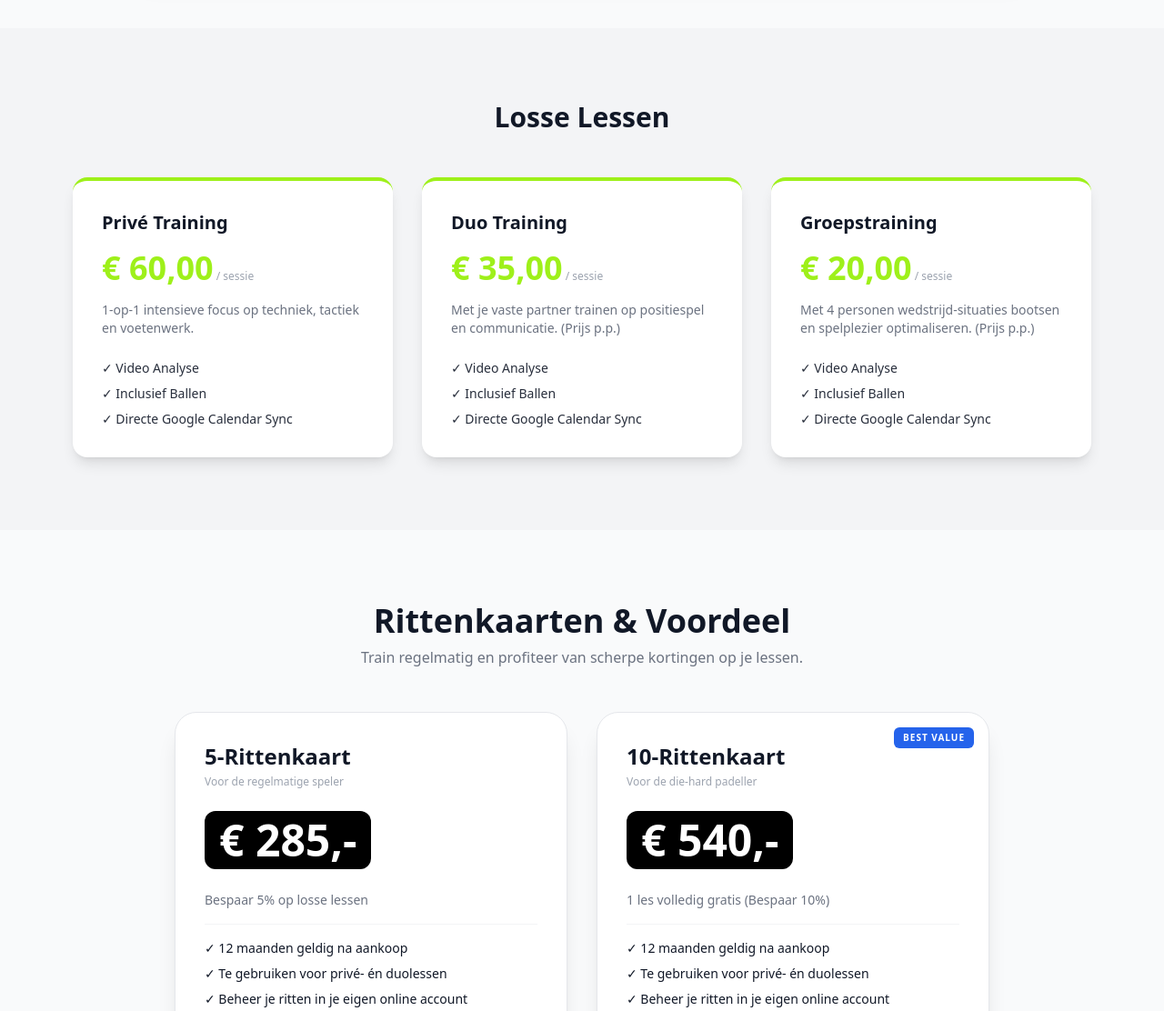
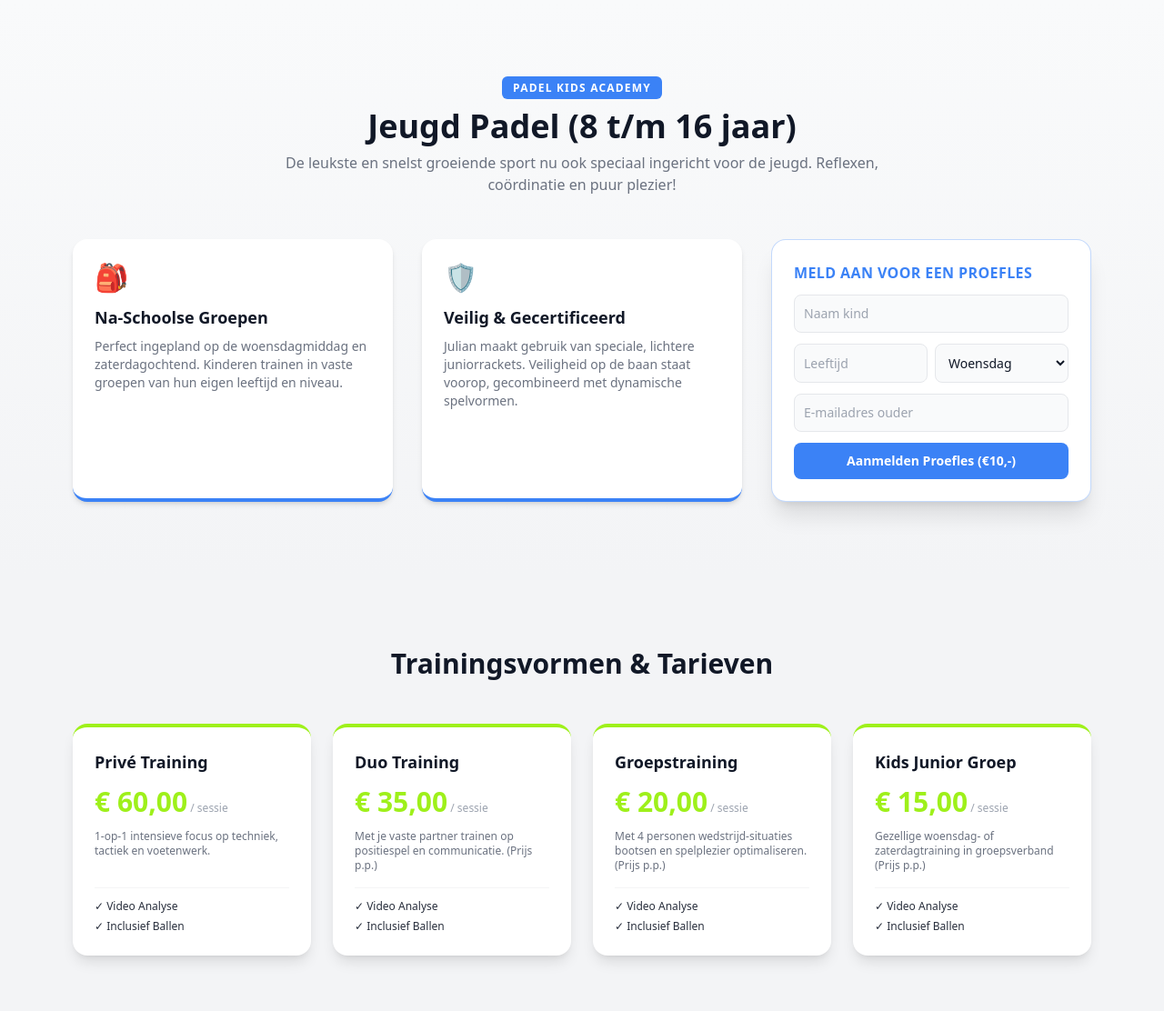
Before and after one commit to Kxlerrrr/julian-padel-website, a plain HTML site: page index.html in a window 1280 px wide. Shown: the part 1337-2449 px from the top of the page at 91% size. Drawn offline with nearby package versions, Linux system fonts and the light colour scheme.

Commit message:
Update index.html

```diff
--- a/index.html
+++ b/index.html
@@ -3,7 +3,7 @@
 <head>
     <meta charset="UTF-8">
     <meta name="viewport" content="width=device-width, initial-scale=1.0">
-    <title>Julian Padel | Professionele Padeltraining & Boekingen</title>
+    <title>Julian Padel | Professionele Padeltraining & Kids Academy</title>
     <!-- Tailwind CSS voor Modern & Responsive Design -->
     <script src="https://cdn.tailwindcss.com"></script>
     <script>
@@ -38,6 +38,7 @@
                     <div class="hidden md:flex space-x-6 font-medium text-sm lg:text-base">
                         <a href="#boeken" class="hover:text-padelGreen transition">{{ t('nav.book') }}</a>
                         <a href="#tarieven" class="hover:text-padelGreen transition">{{ t('nav.rates') }}</a>
+                        <a href="#kids" class="hover:text-padelGreen transition">Kids Academy</a>
                         <a href="#rittenkaarten" class="hover:text-padelGreen transition">Rittenkaarten</a>
                         <a href="#clinics" class="hover:text-padelGreen transition">Bedrijfsclinics</a>
                         <a href="#reviews" class="hover:text-padelGreen transition">{{ t('nav.reviews') }}</a>
@@ -71,7 +72,7 @@
                     Breng Jouw Padelspel Naar Het <span class="text-transparent bg-clip-text bg-gradient-to-r from-green-500 to-padelGreen">Hoogste Niveau</span>
                 </h1>
                 <p class="text-lg md:text-xl text-gray-600 dark:text-gray-400 max-w-2xl mx-auto mb-10">
-                    Professionele trainingen op maat voor beginners, gevorderden en competitie-spelers. Plan vandaag nog je sessie of kies voor een voordelige rittenkaart.
+                    Professionele trainingen op maat voor volwassenen én de sterren van de toekomst in onze Kids Academy. Plan vandaag nog je sessie.
                 </p>
                 <div class="flex justify-center gap-4">
                     <a href="#boeken" class="bg-padelGreen text-black font-bold px-8 py-4 rounded-xl shadow-lg hover:shadow-padelGreen/20 hover:-translate-y-0.5 transition duration-200">
@@ -155,19 +156,72 @@
             </div>
         </section>
 
+        <!-- JEUGD PADEL / "PADEL KIDS ACADEMY" -->
+        <section id="kids" class="bg-gradient-to-b from-transparent to-gray-100 dark:to-gray-800/30 py-20">
+            <div class="max-w-6xl mx-auto px-4">
+                <div class="text-center max-w-2xl mx-auto mb-12">
+                    <span class="bg-blue-500 text-white text-xs font-black uppercase tracking-widest px-3 py-1 rounded-md">Padel Kids Academy</span>
+                    <h2 class="text-3xl md:text-4xl font-black mt-3">Jeugd Padel (8 t/m 16 jaar)</h2>
+                    <p class="text-gray-500 dark:text-gray-400 mt-2">De leukste en snelst groeiende sport nu ook speciaal ingericht voor de jeugd. Reflexen, coördinatie en puur plezier!</p>
+                </div>
+
+                <div class="grid lg:grid-cols-3 gap-8 items-stretch">
+                    <!-- Voordelen Kaart 1 -->
+                    <div class="bg-white dark:bg-gray-800 p-6 rounded-2xl shadow-md border-b-4 border-blue-500 flex flex-col justify-between">
+                        <div>
+                            <div class="text-3xl mb-3">🎒</div>
+                            <h3 class="font-black text-lg mb-2">Na-Schoolse Groepen</h3>
+                            <p class="text-sm text-gray-500 dark:text-gray-300">Perfect ingepland op de woensdagmiddag en zaterdagochtend. Kinderen trainen in vaste groepen van hun eigen leeftijd en niveau.</p>
+                        </div>
+                    </div>
+                    <!-- Voordelen Kaart 2 -->
+                    <div class="bg-white dark:bg-gray-800 p-6 rounded-2xl shadow-md border-b-4 border-blue-500 flex flex-col justify-between">
+                        <div>
+                            <div class="text-3xl mb-3">🛡️</div>
+                            <h3 class="font-black text-lg mb-2">Veilig & Gecertificeerd</h3>
+                            <p class="text-sm text-gray-500 dark:text-gray-300">Julian maakt gebruik van speciale, lichtere juniorrackets. Veiligheid op de baan staat voorop, gecombineerd met dynamische spelvormen.</p>
+                        </div>
+                    </div>
+                    <!-- Proefles Formulier -->
+                    <div class="bg-white dark:bg-gray-800 p-6 rounded-2xl shadow-xl border border-blue-500/30 lg:row-span-1">
+                        <h3 class="font-black text-base text-blue-500 uppercase tracking-wide mb-3">Meld aan voor een Proefles</h3>
+                        <form @submit.prevent="handleKidsRegister" class="space-y-3">
+                            <div>
+                                <input type="text" placeholder="Naam kind" required v-model="kidsForm.childName" class="w-full p-2.5 text-sm rounded-lg bg-gray-50 border dark:bg-gray-700 dark:border-gray-600 focus:outline-blue-500">
+                            </div>
+                            <div class="grid grid-cols-2 gap-2">
+                                <input type="number" placeholder="Leeftijd" min="6" max="17" required v-model="kidsForm.childAge" class="w-full p-2.5 text-sm rounded-lg bg-gray-50 border dark:bg-gray-700 dark:border-gray-600 focus:outline-blue-500">
+                                <select v-model="kidsForm.preferredDay" class="w-full p-2.5 text-sm rounded-lg bg-gray-50 border dark:bg-gray-700 dark:border-gray-600 focus:outline-blue-500">
+                                    <option>Woensdag</option>
+                                    <option>Zaterdag</option>
+                                </select>
+                            </div>
+                            <div>
+                                <input type="email" placeholder="E-mailadres ouder" required v-model="kidsForm.parentEmail" class="w-full p-2.5 text-sm rounded-lg bg-gray-50 border dark:bg-gray-700 dark:border-gray-600 focus:outline-blue-500">
+                            </div>
+                            <button type="submit" class="w-full bg-blue-500 text-white font-bold py-2.5 rounded-lg text-sm hover:bg-blue-600 transition">
+                                Aanmelden Proefles (€10,-)
+                            </button>
+                        </form>
+                    </div>
+                </div>
+            </div>
+        </section>
+
         <!-- TARIEVEN SECTIE -->
         <section id="tarieven" class="bg-gray-100 dark:bg-gray-800/50 py-20 transition-colors">
             <div class="max-w-6xl mx-auto px-4">
-                <h2 class="text-3xl font-black text-center mb-12">Losse Lessen</h2>
-                <div class="grid md:grid-cols-3 gap-8">
-                    <div v-for="tarief in tarieven" :key="tarief.titel" class="bg-white dark:bg-gray-800 p-8 rounded-2xl shadow-lg border-t-4 border-padelGreen hover:-translate-y-1 transition duration-300">
-                        <h3 class="text-xl font-bold mb-2">{{ tarief.titel }}</h3>
-                        <div class="text-4xl font-black text-padelGreen my-4">{{ tarief.prijs }}<span class="text-xs font-normal text-gray-400"> / sessie</span></div>
-                        <p class="text-gray-500 dark:text-gray-300 text-sm mb-6">{{ tarief.beschrijving }}</p>
-                        <ul class="space-y-2 text-sm opacity-90">
+                <h2 class="text-3xl font-black text-center mb-12">Trainingsvormen & Tarieven</h2>
+                <div class="grid md:grid-cols-4 gap-6">
+                    <div v-for="tarief in tarieven" :key="tarief.titel" class="bg-white dark:bg-gray-800 p-6 rounded-2xl shadow-lg border-t-4 border-padelGreen hover:-translate-y-1 transition duration-300 flex flex-col justify-between">
+                        <div>
+                            <h3 class="text-lg font-bold mb-1">{{ tarief.titel }}</h3>
+                            <div class="text-3xl font-black text-padelGreen my-3">{{ tarief.prijs }}<span class="text-xs font-normal text-gray-400"> / sessie</span></div>
+                            <p class="text-gray-500 dark:text-gray-300 text-xs mb-4">{{ tarief.beschrijving }}</p>
+                        </div>
+                        <ul class="space-y-1.5 text-xs opacity-90 border-t pt-3 border-gray-100 dark:border-gray-700">
                             <li>✓ Video Analyse</li>
                             <li>✓ Inclusief Ballen</li>
-                            <li>✓ Directe Google Calendar Sync</li>
                         </ul>
                     </div>
                 </div>
@@ -378,6 +432,13 @@
                     month: ''
                 });
 
+                const kidsForm = ref({
+                    childName: '',
+                    childAge: '',
+                    preferredDay: 'Woensdag',
+                    parentEmail: ''
+                });
+
                 const availableSlots = ref([]);
 
                 // Berekende lesprijs op basis van wel/geen rackethuur
@@ -388,7 +449,8 @@
                 const tarieven = [
                     { titel: "Privé Training", prijs: "€ 60,00", beschrijving: "1-op-1 intensieve focus op techniek, tactiek en voetenwerk." },
                     { titel: "Duo Training", prijs: "€ 35,00", beschrijving: "Met je vaste partner trainen op positiespel en communicatie. (Prijs p.p.)" },
-                    { titel: "Groepstraining", prijs: "€ 20,00", beschrijving: "Met 4 personen wedstrijd-situaties bootsen en spelplezier optimaliseren. (Prijs p.p.)" }
+                    { titel: "Groepstraining", prijs: "€ 20,00", beschrijving: "Met 4 personen wedstrijd-situaties bootsen en spelplezier optimaliseren. (Prijs p.p.)" },
+                    { titel: "Kids Junior Groep", prijs: "€ 15,00", beschrijving: "Gezellige woensdag- of zaterdagtraining in groepsverband (Prijs p.p.)" }
                 ];
 
                 const rittenkaarten = [
@@ -448,8 +510,13 @@
                 const handleClinicRequest = () => {
                     alert(`Bedankt ${clinicForm.value.name}!\n\nJe aanvraag voor een bedrijfsclinic met ${clinicForm.value.players} is succesvol verzonden. Julian neemt binnen 24 uur contact op met een voorstel op maat.`);
                     triggerNotification("Offerte-aanvraag succesvol verwerkt!");
-                    // Reset formulier
                     clinicForm.value = { company: '', name: '', email: '', players: '8 - 12 personen', month: '' };
+                };
+
+                const handleKidsRegister = () => {
+                    alert(`Geweldig! ${kidsForm.value.childName} (${kidsForm.value.childAge} jaar) is aangemeld voor de proefles op de ${kidsForm.value.preferredDay}.\n\nEr is een iDEAL betaalverzoek van €10,- verstuurd naar ${kidsForm.value.parentEmail}.`);
+                    triggerNotification(`Aanmelding ontvangen voor ${kidsForm.value.childName}!`);
+                    kidsForm.value = { childName: '', childAge: '', preferredDay: 'Woensdag', parentEmail: '' };
                 };
 
                 const simulateLogin = () => {
@@ -467,7 +534,7 @@
 
                 return {
                     darkMode, toggleDarkMode, lang, toggleLanguage, t,
-                    bookingForm, clinicForm, today, availableSlots, generateSlots, handleCheckout, handleClinicRequest, totaleLesPrijs,
+                    bookingForm, clinicForm, kidsForm, today, availableSlots, generateSlots, handleCheckout, handleClinicRequest, handleKidsRegister, totaleLesPrijs,
                     tarieven, rittenkaarten, showAuthModal, twoFactorStep, simulateLogin, user, notification
                 };
             }
```
